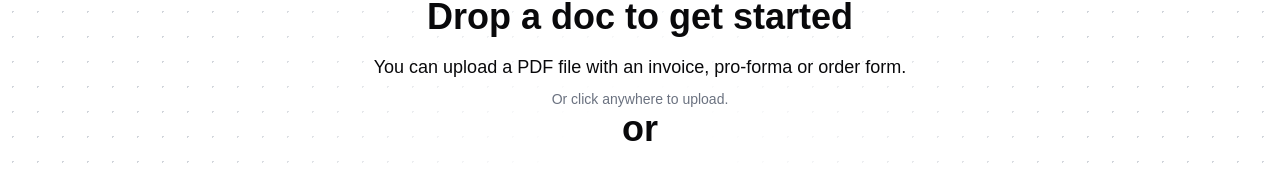
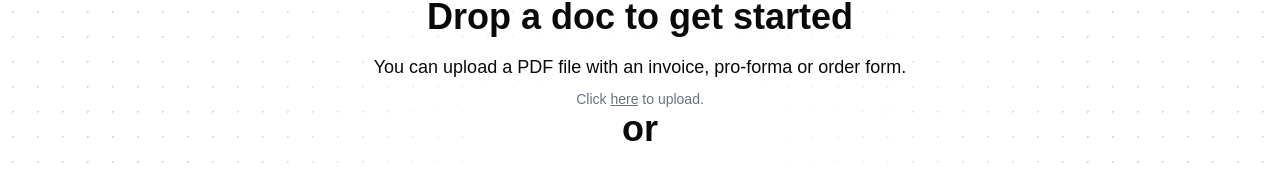
Before and after one commit to gulipad/supalink3000, a Next.js app: page / in a window 1280 px wide. Shown: the part 226-398 px from the top of the page. Built offline with nearby package versions, Linux system fonts and the light colour scheme.

Commit message:
Fix some linter and ux issues

```diff
--- a/src/components/Dropzone.jsx
+++ b/src/components/Dropzone.jsx
@@ -123,23 +123,12 @@ export default function Dropzone({ onFileUploaded }) {
     }
   };
 
-  const handleBackgroundClick = (e) => {
-    if (
-      e.target.tagName !== "TEXTAREA" &&
-      e.target.tagName !== "BUTTON" &&
-      e.target.id !== "file-upload"
-    ) {
-      document.getElementById("file-upload")?.click();
-    }
-  };
-
   return (
     <div
       className="relative min-h-screen flex flex-col items-center justify-center"
       onDrop={handleDrop}
       onDragOver={handleDragOver}
       onDragLeave={handleDragLeave}
-      onClick={handleBackgroundClick}
     >
       {/* Base Background Layer: Dot grid with inverse radial gradient */}
       <motion.div
@@ -202,7 +191,14 @@ export default function Dropzone({ onFileUploaded }) {
               form.
             </p>
             <p className="text-sm text-gray-500">
-              Or click anywhere to upload.
+              Click{" "}
+              <span
+                className="underline cursor-pointer"
+                onClick={() => document.getElementById("file-upload")?.click()}
+              >
+                here
+              </span>{" "}
+              to upload.
             </p>
             <h2 className="text-4xl font-bold mb-4">or</h2>
             <input
--- a/src/lib/utils.js
+++ b/src/lib/utils.js
@@ -1,5 +1,5 @@
 import { clsx } from "clsx";
-import { twMerge } from "tailwind-merge"
+import { twMerge } from "tailwind-merge";
 
 export function cn(...inputs) {
   return twMerge(clsx(inputs));
```
